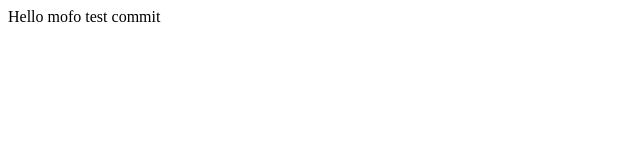
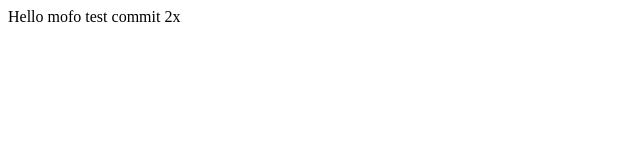
Before and after one commit to LuteJr/kyiv-thread-afair, a Next.js app: page / in a window 1280 px wide. Shown: the top 160 px of the page, without its empty margins (0-640 px from the left). Built offline with nearby package versions, Linux system fonts and the light colour scheme.

Commit message:
test commit 3

```diff
--- a/pages/index.jsx
+++ b/pages/index.jsx
@@ -7,7 +7,7 @@ export default function Home() {
         <title>Thread Afair</title>
       </Head>
 
-      <header className="header">Hello mofo test commit</header>
+      <header className="header">Hello mofo test commit 2x</header>
 
       <main className="content"></main>
 
```
